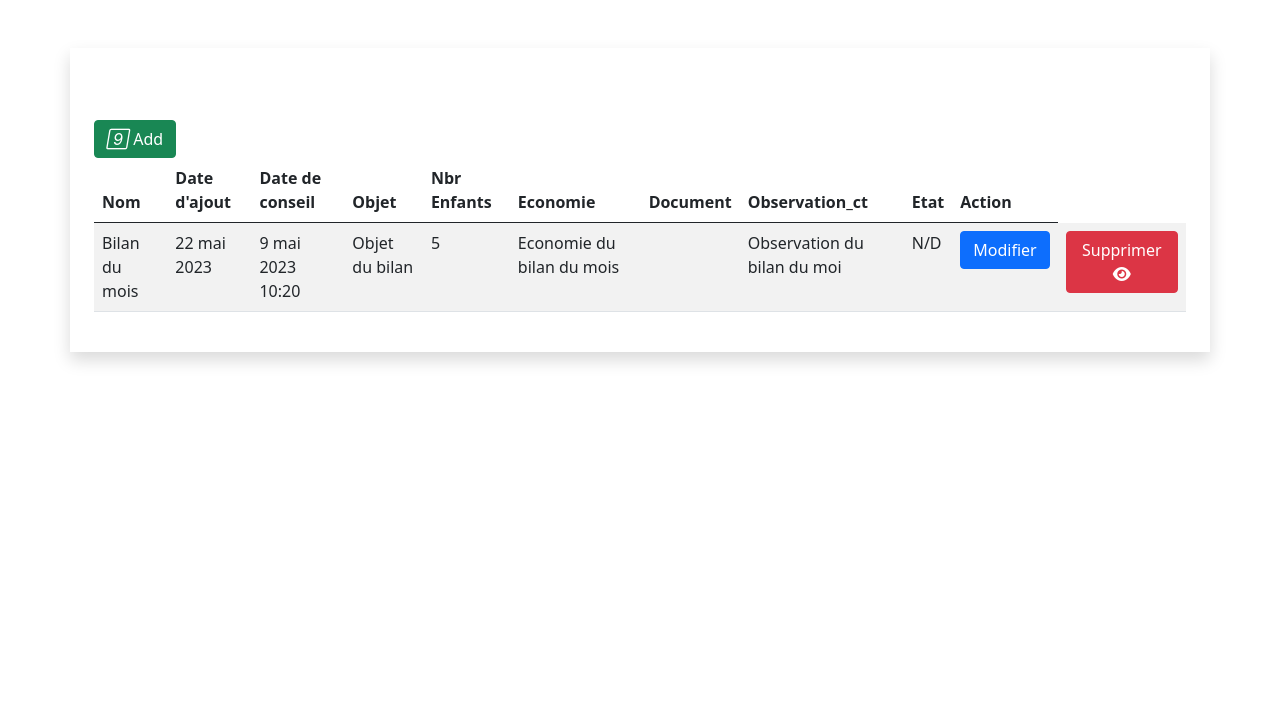
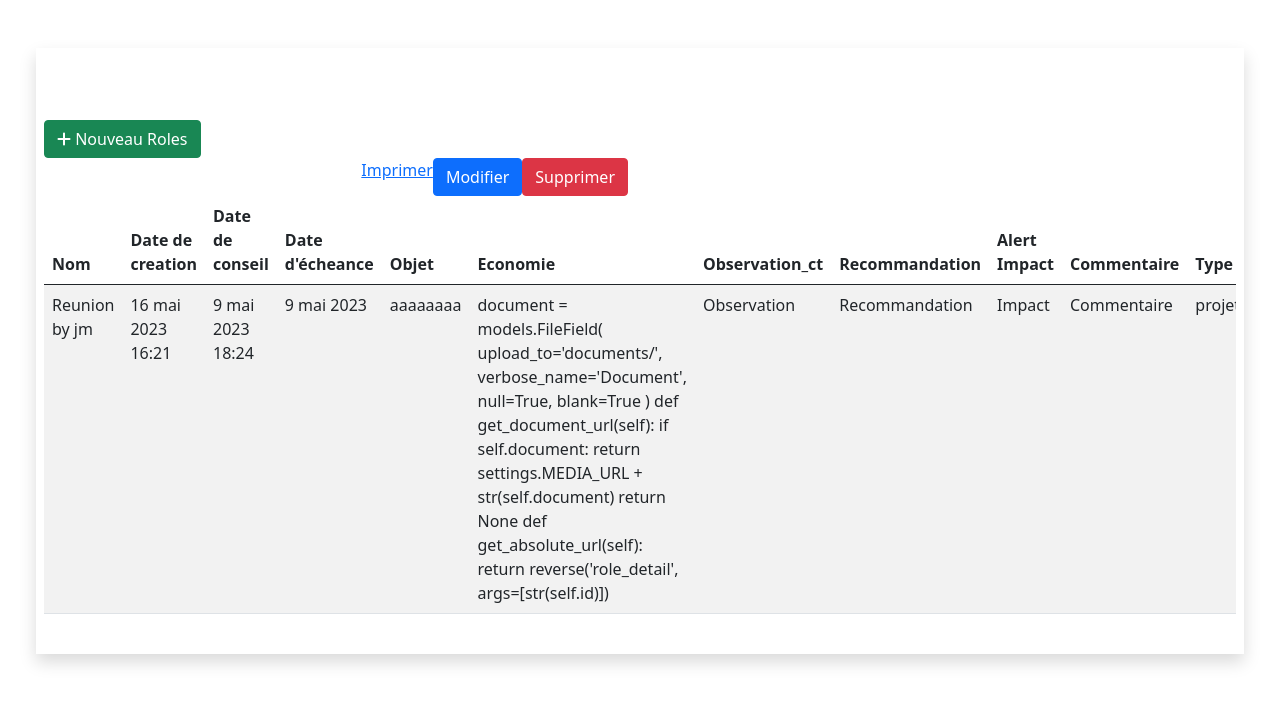
Before and after one commit to ndouajm/MicenRole, a Django app: page /detail/3/ in a window 1280 px wide. Shown: the part 56-761 px from the top of the page. Run offline with Django 4.2, Linux system fonts and the light colour scheme; data comes from the database, SQL or seed files in the repository; some libraries are stand-ins or nearby versions.

Commit message:
amelioration des fonctionnalité existante

```diff
--- a/MicenRole/GestionDeRole/admin.py
+++ b/MicenRole/GestionDeRole/admin.py
@@ -4,6 +4,6 @@ from .models import Roles
 # Register your models here.
 
 class AdminRole(admin.ModelAdmin):
-    list_display = ('id', 'nom', 'date_conseil','date', 'etats')
+    list_display = ('id', 'objet', 'nom', 'date_conseil','created_at', 'etats')
 
 admin.site.register(Roles, AdminRole)
--- a/MicenRole/GestionDeRole/models.py
+++ b/MicenRole/GestionDeRole/models.py
@@ -1,18 +1,37 @@
 from django.db import models
 from django import forms
 from django.urls import reverse
+from django.conf import settings
 from django.contrib.auth.models import User
 
 # Create your models here.
 
 class Roles(models.Model):
 
+    created_at = models.DateTimeField(auto_now_add=True)
+
+    TYPE_DOCUMENT_CHOICES = [
+        ('projet_de_loi_ordinaire', 'PROJET DE LOI ORDINAIRE'),
+        ('projet_de_loi_organique', 'PROJET DE LOI ORGANIQUE'),
+        ('projet_ordonnance', "PROJET D'ORDONNANCE"),
+        ('projet_decret', 'PROJET DE DECRET'),
+        ('projet_communication', 'PROJET DE COMMUNICATION')
+    ]
 
     nom = models.CharField(("Nom"), max_length=30)
 
-    date = models.DateField(("Date d'ajout"))
+    date_echeance = models.DateField(("Date d'écheance"))
 
-    enfants = models.IntegerField(("Nombres d'enfants"))
+    type_document = models.CharField(
+        max_length=70,
+        choices=TYPE_DOCUMENT_CHOICES,
+        default='projet_de_loi_ordinaire',
+        verbose_name='Type Document',
+        null=True,
+        blank=True
+    )
+
+    objet = models.CharField(("Objet"), max_length=500, null=True)
 
     date_conseil = models.DateTimeField()
 
@@ -21,20 +40,29 @@ class Roles(models.Model):
         ('ENCOURS', 'En cours'),
         ('TERMINER', 'Terminer'),
         ('ANNULER', 'Annuler')
-        ])
+        ],
+        default='N/D',
+        null=True
+    )
 
-    objet = models.CharField(("Objet"), max_length=500, null=True)
+
     economie = models.TextField(("Economie"), max_length=2000, null=True)
+    observation_ct = models.TextField(("Observation"), max_length=2000, null=True)
     recommandation = models.TextField(("Recommandation"), max_length=2000, null=True)
-    observation_ct = models.TextField(("Observation"), max_length=2000, null=True)
-    order_jour = models.CharField(("Ordre Du Jour"), max_length=100, null=True)
+    alert_impact = models.TextField(("Alert / Impact"), max_length=2000, null=True)
+    commentaire = models.TextField(('COmmentaire Du CT GOORE BI'), max_length=2000, null=True)
 
     document = models.FileField(
-        upload_to='./static/img',
+        upload_to='documents/',
         verbose_name='Document',
         null=True,
         blank=True
     )
+
+    def get_document_url(self):
+        if self.document:
+            return settings.MEDIA_URL + str(self.document)
+        return None
 
     def get_absolute_url(self):
         return reverse('role_detail', args=[str(self.id)])
@@ -45,21 +73,3 @@ class Roles(models.Model):
 
     def __str__(self):
         return self.nom
-
-
-
-    # TYPE_DOCUMENT_CHOICES = [
-    #     ('projet_de_loi_ordinaire', 'PROJET DE LOI ORDINAIRE'),
-    #     ('projet_de_loi_organique', 'PROJET DE LOI ORGANIQUE'),
-    #     ('projet_ordonnance', "PROJET D'ORDONNANCE"),
-    #     ('projet_decret', 'PROJET DE DECRET'),
-    #     ('projet_communication', 'PROJET DE COMMUNICATION')
-    # ]
-    # type_document = models.CharField(
-    #     max_length=70,
-    #     choices=TYPE_DOCUMENT_CHOICES,
-    #     default='projet_de_loi_ordinaire',
-    #     verbose_name='Type Document',
-    #     null=True,
-    #     blank=True
-    # )
--- a/MicenRole/GestionDeRole/templates/roles/detail.html
+++ b/MicenRole/GestionDeRole/templates/roles/detail.html
@@ -3,51 +3,66 @@
 {% block content %}
 
 <div class="container-fluid">
-    <div class="container shadow py-4">
+    <div class=" shadow py-4 mx-4 px-2">
 
 
         <div class="content d-flex justify-content-between">
 
-            <div class="container container-xl mt-5 w-100">
+            <div class=" mt-5 w-100">
                 <div class="table-responsive">
                     <div class="table-wrapper">
-                        <div class="table-title">
-                            <div class="">
-                                <a href="{% url 'create' %}" class="btn btn-success"><i class="material-icons">&#xE147;</i>
-                                    <span>Add</span></a>
+                        <div class="table-title row">
+                            <div class="d-flex justify-content-start">
+                                <a href="{% url 'create' %}" class="btn btn-success"><i class="fa-solid fa-plus"></i>
+                                    <span>Nouveau Roles</span></a>
+                            </div>
+                            <div class="d-flex justify-content-end col-sm-6">
+                                <td> <a href="{% url 'print_document' role_id=role.id %}" target="_blank">Imprimer</a> </td>
+                                <td> <a href="{% url 'update' role.id %}" class="btn btn-primary">Modifier</a></td>
+                                <td> <a href="{% url 'delete' role.id %}" class="btn btn-danger">Supprimer</a></td>
                             </div>
                         </div>
                         <table class="table table-striped table-hover">
                             <thead>
                                 <tr>
                                     <th>Nom</th>
-                                    <th>Date d'ajout</th>
+                                    <th>Date de creation</th>
                                     <th>Date de conseil</th>
+                                    <th>Date d'écheance</th>
                                     <th>Objet</th>
-                                    <th>Nbr Enfants</th>
                                     <th>Economie</th>
+                                    <th>Observation_ct</th>
+                                    <th>Recommandation</th>
+                                    <th>Alert Impact</th>
+                                    <th>Commentaire</th>
+                                    <th>Type de Document</th>
+                                    <th>Etat</th>
                                     <th>Document</th>
-                                    <th>Observation_ct</th>
-                                    <th>Etat</th>
-                                    <th>Action</th>
+
                                 </tr>
                             </thead>
                             <tbody>
                                 <tr>
 
                                     <td>{{ role.nom }}</td>
-                                    <td>{{ role.date }}</td>
+                                    <td>{{ role.created_at }}</td>
                                     <td>{{ role.date_conseil }}</td>
+                                    <td>{{ role.date_echeance }}</td>
                                     <td>{{ role.objet }}</td>
-                                    <td>{{ role.enfants }}</td>
                                     <td>{{ role.economie }}</td>
-                                    <td download>{{ role.document }}</td>
                                     <td>{{ role.observation_ct }}</td>
+                                    <td>{{ role.recommandation }}</td>
+                                    <td>{{ role.alert_impact }}</td>
+                                    <td>{{ role.commentaire }}</td>
+                                    <td>{{ role.type_document }}</td>
                                     <td>{{ role.etats }}</td>
-
-                                    <td> <a href="{% url 'update' role.id %}" class="btn btn-primary">Modifier</a></td>
-                                    <td> <a href="{% url 'delete' role.id %}" class="btn btn-danger">Supprimer <i class="fa-solid fa-eye"></i></a></td>
-
+                                    <td>
+                                        {% if role.document %}
+                                            <p>Document: <a href="{{ role.document.url }}">Télécharger</a></p>
+                                        {% else %}
+                                            <p>Aucun document disponible.</p>
+                                        {% endif %}
+                                    </td>
 
                                 </tr>
 
--- a/MicenRole/GestionDeRole/views.py
+++ b/MicenRole/GestionDeRole/views.py
@@ -12,7 +12,6 @@ from io import BytesIO
 
 
 def index(request):
-
 
     roles = Roles.objects.all()
 
```
Also changed, not shown: MicenRole/GestionDeRole/form.py (+7 -6 lines), MicenRole/GestionDeRole/templates/index.html (+8 -22 lines), MicenRole/GestionDeRole/templates/roles/create.html (+23 -21 lines), MicenRole/GestionDeRole/templates/roles/update.html (+32 -19 lines), MicenRole/MicenRole/settings.py (+5 -3 lines), MicenRole/GestionDeRole/migrations/0001_initial.py, MicenRole/db.sqlite3, MicenRole/static/css/bootstrap.min.css (renamed from MicenRole/GestionDeRole/static/css/bootstrap.min.css), MicenRole/static/css/style.css (renamed from MicenRole/GestionDeRole/static/css/style.css), MicenRole/static/js/bootstrap.min.js (renamed from MicenRole/GestionDeRole/static/js/bootstrap.min.js), 3 other files.
